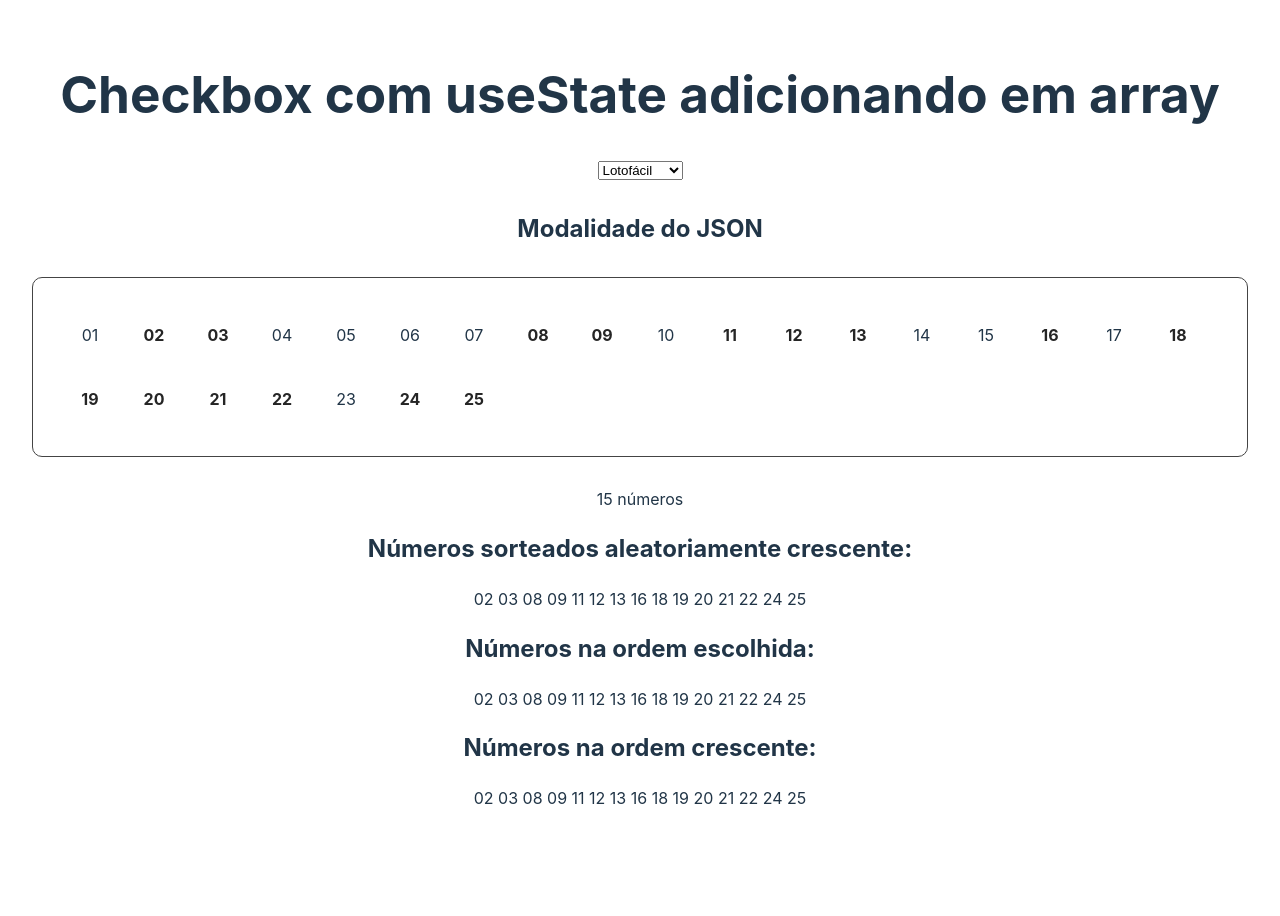
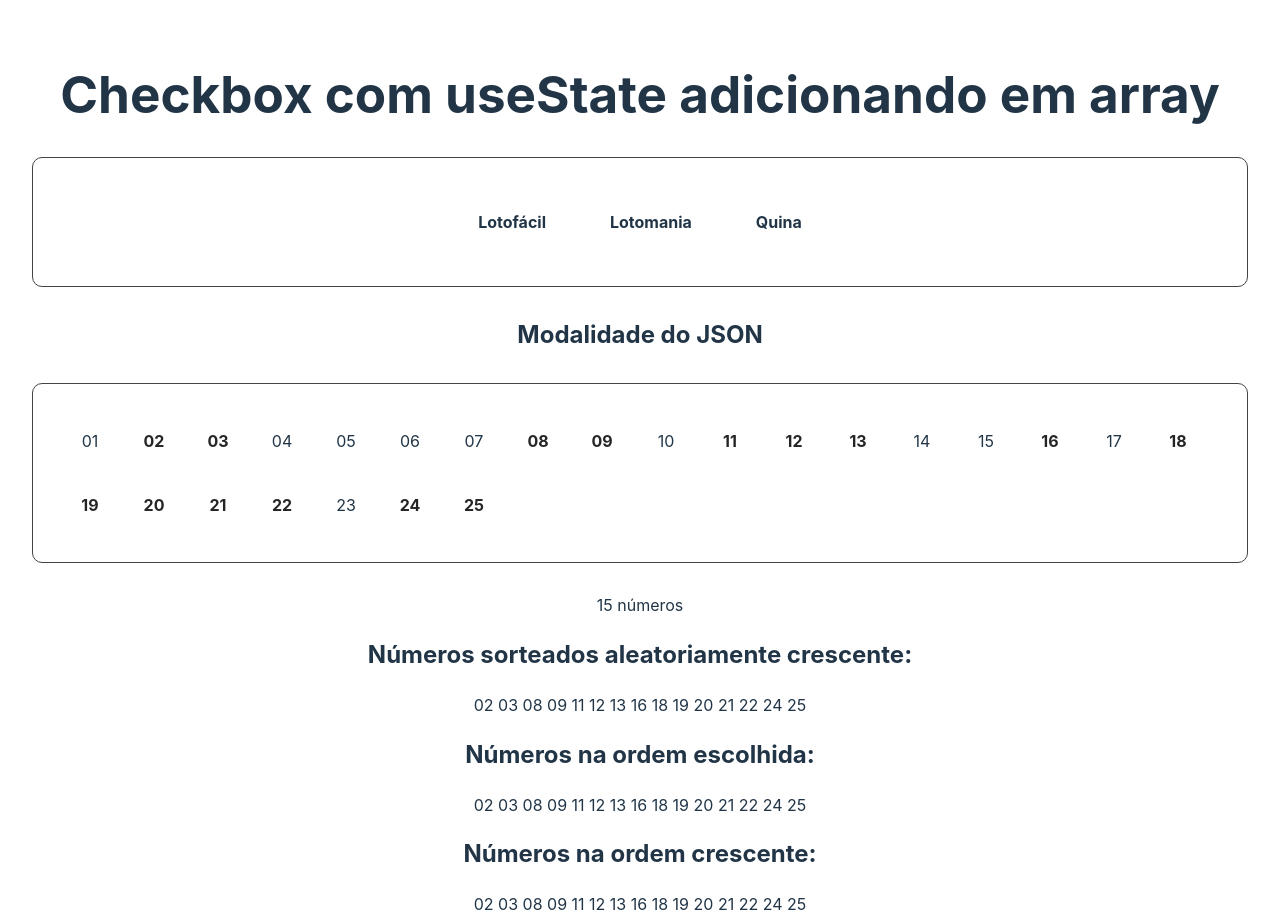
Before and after one commit to philipeoliveira/palpite-feito, a React (Vite) app: page / in a window 1280 px wide. Before the commit the page ends 864 px from the top, so only its background shows below. Built offline with nearby package versions, Linux system fonts and the light colour scheme.

Commit message:
Modify select for input radio in  LotteryButtons

```diff
--- a/src/components/LotteryButtons.tsx
+++ b/src/components/LotteryButtons.tsx
@@ -19,26 +19,25 @@ export function LotteryButtons() {
          .catch((error) => console.error(error));
    }, []);
 
-   function handleSelectedLottery(e: React.ChangeEvent<HTMLSelectElement>) {
+   function handleSelectedLottery(e: React.ChangeEvent<HTMLInputElement>) {
       setSelectedLottery(e.target.value);
    }
 
    return (
       <section>
          <form id='select-lottery'>
-            <label>
-               <select
-                  name='lotteries'
-                  id='lotteries'
-                  onChange={handleSelectedLottery}
-               >
-                  {lotteriesData.map((lotteries) => (
-                     <option key={lotteries.id} value={lotteries.name}>
-                        {lotteries.name}
-                     </option>
-                  ))}
-               </select>
-            </label>
+            {lotteriesData.map((lotteries) => (
+               <label key={lotteries.id}>
+                  <input
+                     type='radio'
+                     name='modalities'
+                     id={lotteries.name}
+                     value={lotteries.name}
+                     onChange={handleSelectedLottery}
+                  />
+                  {`${lotteries.name}`}
+               </label>
+            ))}
          </form>
 
          <h2>Modalidade do JSON</h2>
--- a/src/data/lotteries.json
+++ b/src/data/lotteries.json
@@ -11,6 +11,12 @@
          "name": "Lotomania",
          "totalNumbersAvailable": "100",
          "totalNumbersToBet": "50"
+      },
+      {
+         "id": "3",
+         "name": "Quina",
+         "totalNumbersAvailable": "50",
+         "totalNumbersToBet": "5"
       }
    ]
 }
--- a/src/index.css
+++ b/src/index.css
@@ -92,10 +92,29 @@ button:focus-visible {
    border-radius: 50%;
    cursor: pointer;
 }
-#bet-form input[type='checkbox'] {
+#bet-form input[type='checkbox'],
+#select-lottery input[type='radio'] {
    display: none;
 }
-.checked {
+#select-lottery {
+   display: flex;
+   align-items: center;
+   justify-content: center;
+   flex-wrap: wrap;
+   gap: 20px;
+   border: 1px solid #444;
+   border-radius: 10px;
+   padding: 30px;
+}
+#select-lottery label {
+   border: 2px solid #fff;
+   border-radius: 10px;
+   cursor: pointer;
+   padding: 20px;
+   font-weight: bold;
+}
+.checked,
+#select-lottery label:hover {
    background-color: #fff;
    color: #252525;
    font-weight: bold;
```
